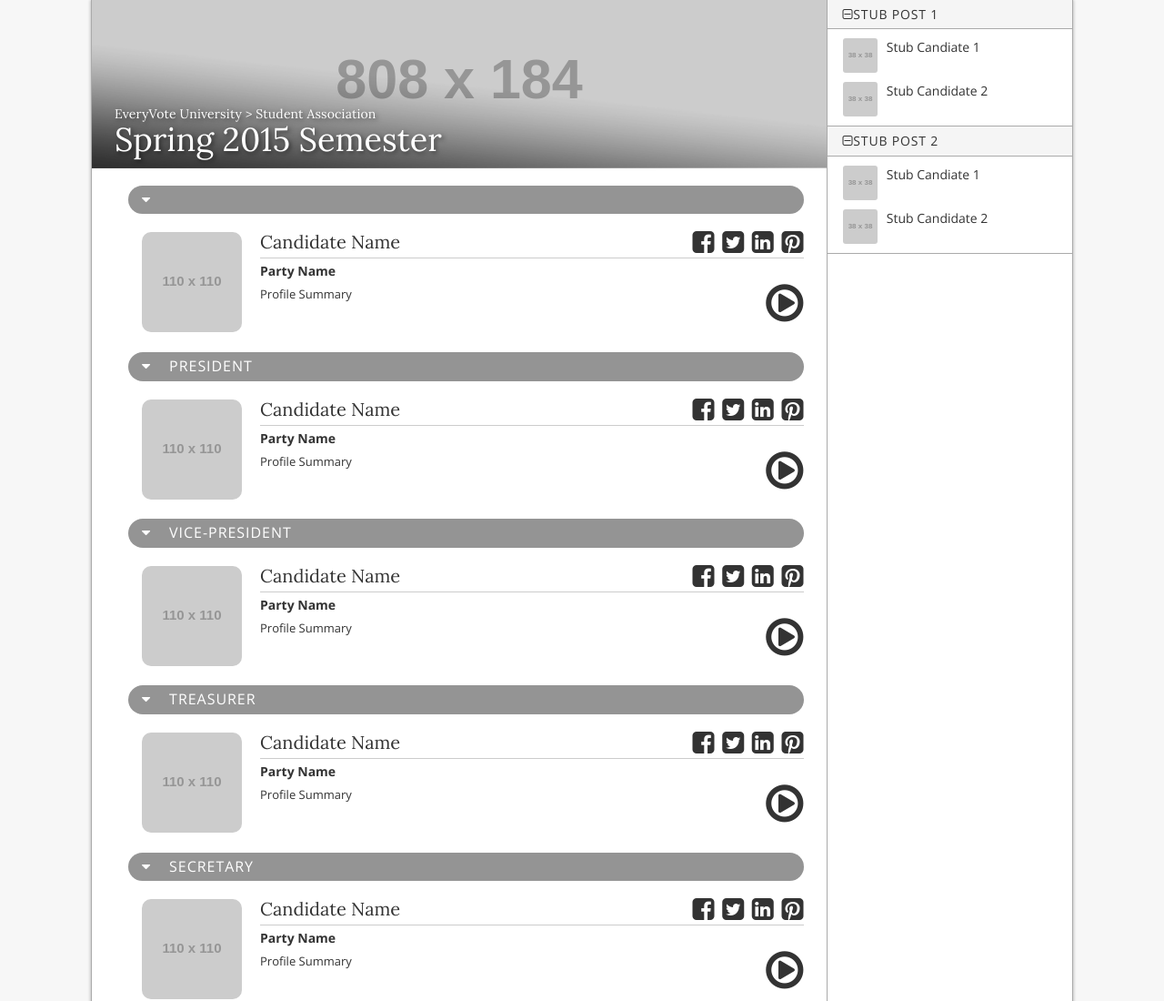
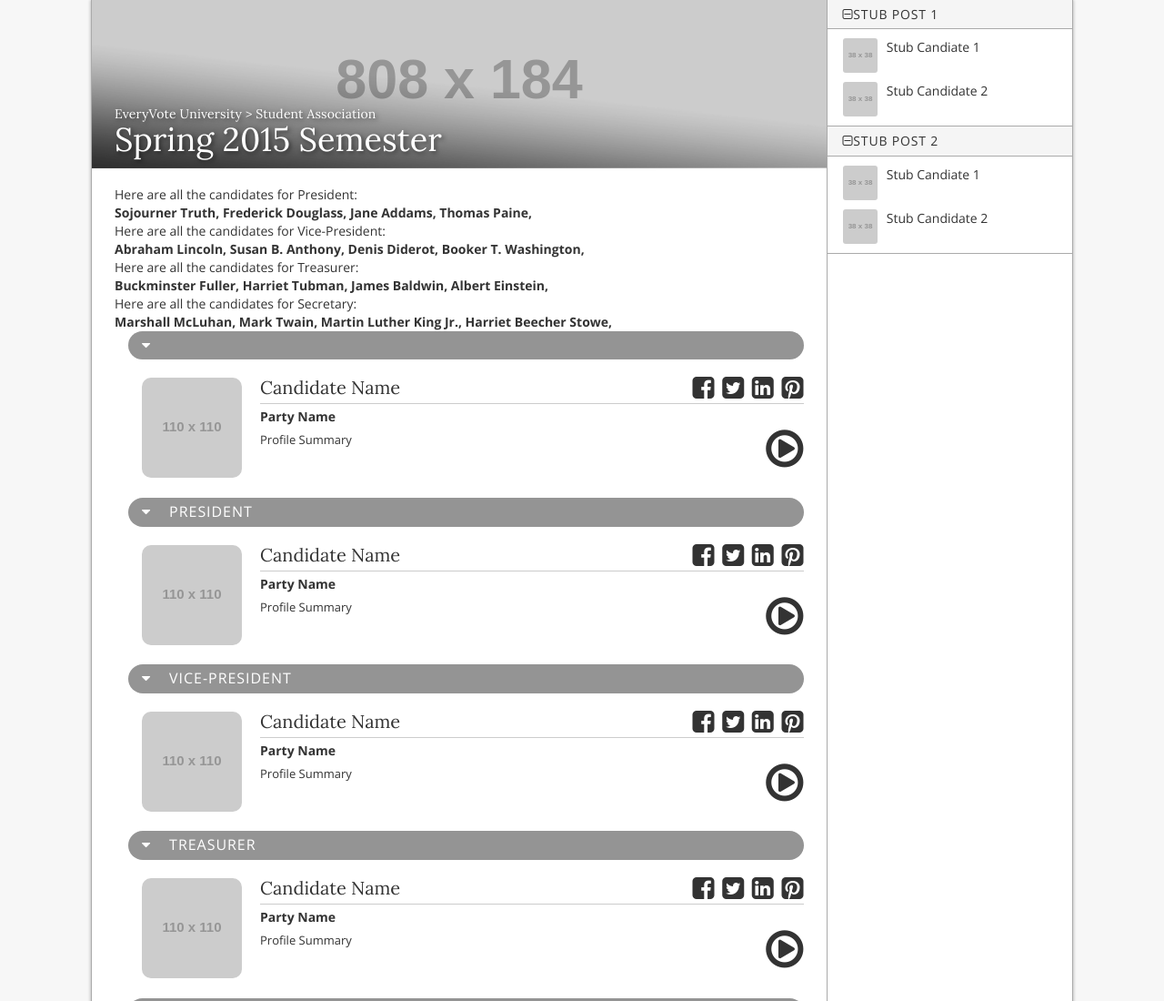
Before and after one commit to everyvote/everyvote-townhall, a website: page app/index.html in a window 1280 px wide. Shown: the top 1100 px of the page at 91% size. Drawn offline with nearby package versions, Linux system fonts and the light colour scheme; some packages are replaced by stand-ins of ours; files that its build step writes are made by us from their sources; placeholder pictures from the web are drawn by us.

Commit message:
Volley to mitch

```diff
--- a/app/views/main.html
+++ b/app/views/main.html
@@ -1,3 +1,15 @@
+<div ng-repeat="post in posts">
+    Here are all the candidates for {{post.name}}: <br/>
+
+    <span  style="font-weight:bold"
+        ng-repeat="candidate in post.candidates">
+
+      {{candidate}},
+
+    </span>
+
+</div>
+
 <ev-profile-folder name="President">
 
 </ev-profile-folder>
```
